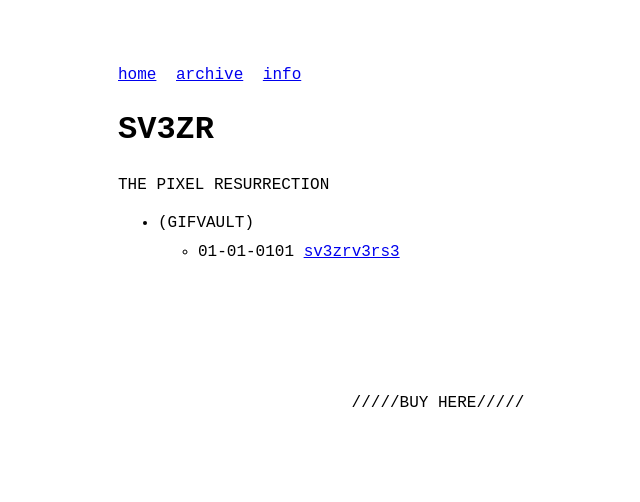
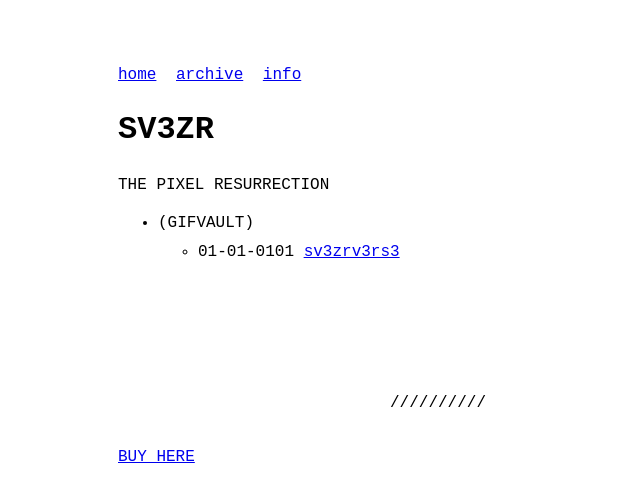
Before and after one commit to odaniloluna/odaniloluna.github.io, a Jekyll site: the page built from index.md, in a window 1280 px wide. Shown: the top 502 px of the page, without its empty margins (202-842 px from the left). Built offline with Jekyll 4.4.1, drawn with Linux system fonts in a browser that asks for light colours.

Commit message:
Update ads.html

```diff
--- a/_includes/ads.html
+++ b/_includes/ads.html
@@ -1,4 +1,4 @@
 <div style="margin-top: 8rem;">
-<hr data-content="BUY HERE">
-
+<hr data-content="">
+<a href="https://objkt.com/users/tz1PTLtD5jsC78TE1w7Mfav2VfaEYTtYRTrz">BUY HERE</a>
 </div>
```
